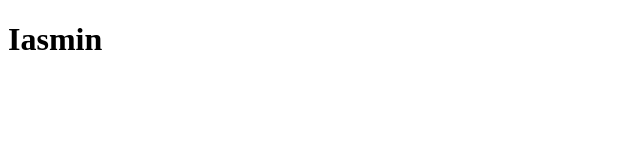
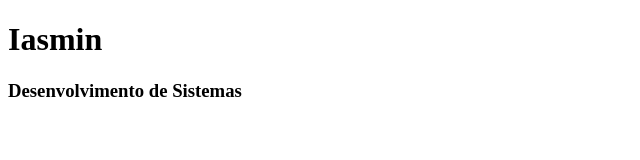
Before and after one commit to IasminDev/Senai-TDS3, a plain HTML site: page js-html-css/page.html in a window 1280 px wide. Shown: the whole page, without its empty margins (0-640 px from the left). Drawn offline with Linux system fonts and the light colour scheme.

Commit message:
terceiro commit

```diff
--- a/js-html-css/page.html
+++ b/js-html-css/page.html
@@ -3,9 +3,12 @@
 <head>
     <meta charset="UTF-8">
     <meta name="viewport" content="width=device-width, initial-scale=1.0">
-    <title>Document</title>
+    <title>Teste 1</title>
 </head>
 <body>
-    <h1>Iasmin</h1>
+    <div>
+        <h1>Iasmin</h1>
+        <h3>Desenvolvimento de Sistemas</h3>
+    </div>
 </body>
 </html>
```
